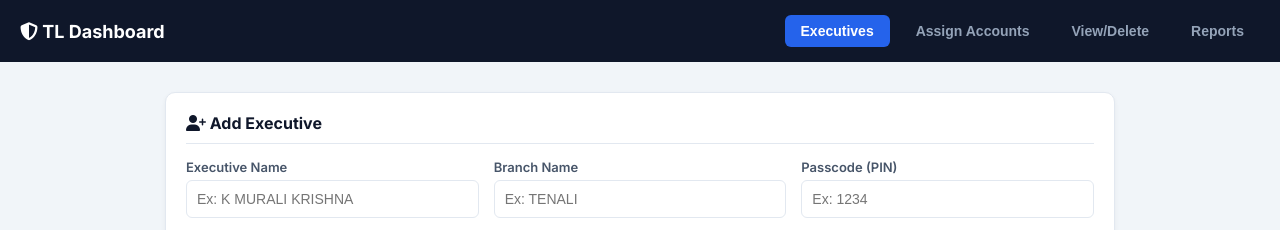
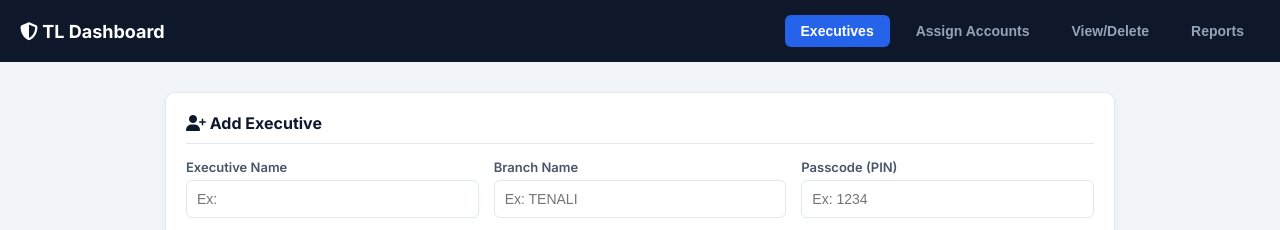
Before and after one commit to reporthead889-ui/Tlreport, a plain HTML site: page index.html in a window 1280 px wide. Shown: the top 230 px of the page. Drawn offline with Linux system fonts and the light colour scheme; no server answers.

Commit message:
Update index.html

```diff
--- a/index.html
+++ b/index.html
@@ -61,7 +61,7 @@
         <div class="card">
             <div class="card-header"><i class="fa-solid fa-user-plus"></i> Add Executive</div>
             <div class="form-grid">
-                <div class="form-group"><label>Executive Name</label><input type="text" id="exec-name" placeholder="Ex: K MURALI KRISHNA"></div>
+                <div class="form-group"><label>Executive Name</label><input type="text" id="exec-name" placeholder="Ex: "></div>
                 <div class="form-group"><label>Branch Name</label><input type="text" id="exec-branch" placeholder="Ex: TENALI"></div>
                 <div class="form-group"><label>Passcode (PIN)</label><input type="number" id="exec-pin" placeholder="Ex: 1234"></div>
             </div>
```
